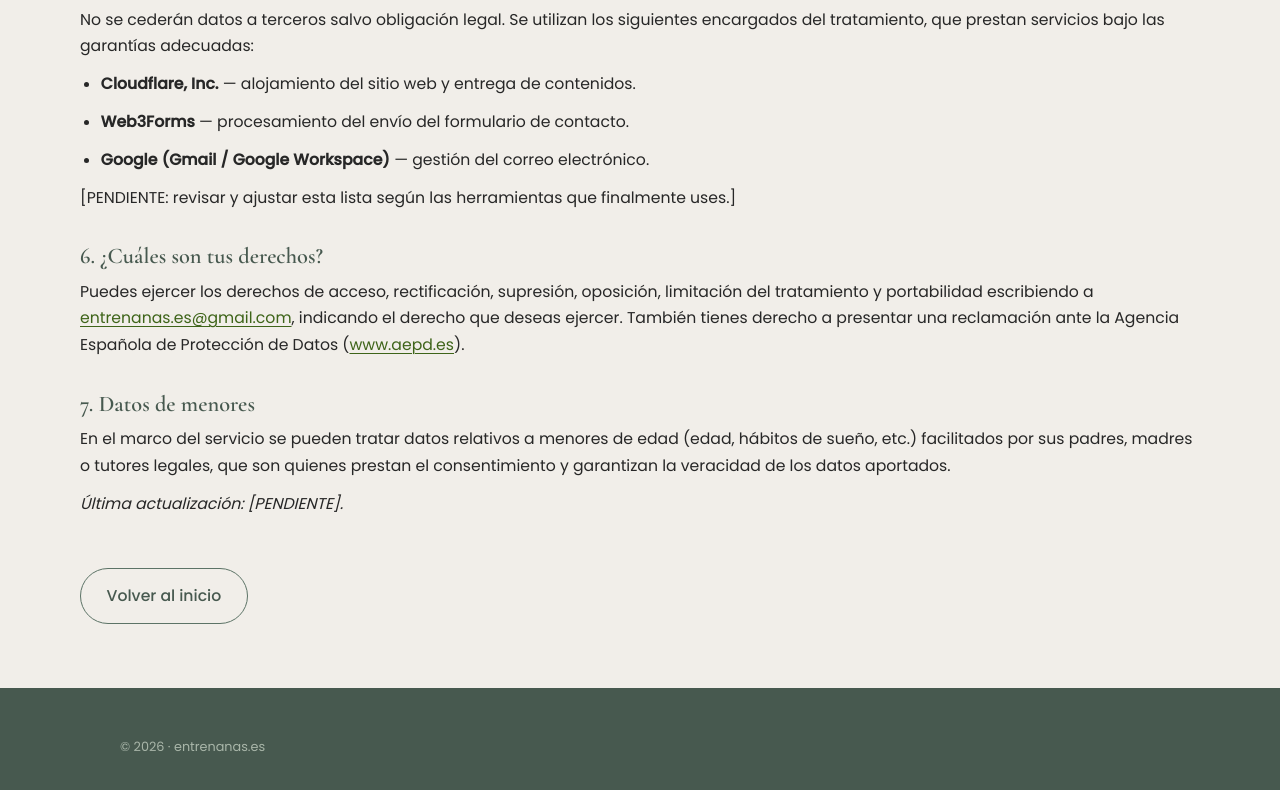
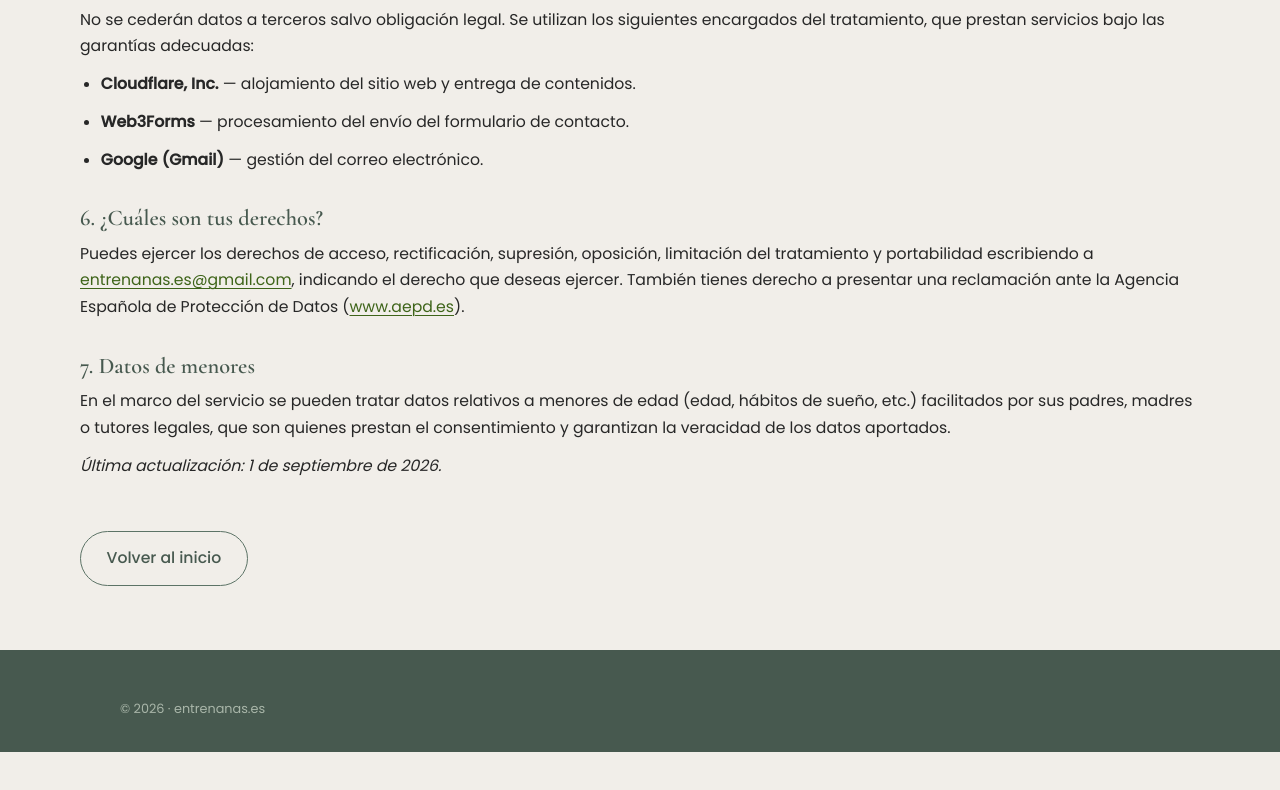
Before and after one commit to keops7/entrenanas.es, a plain HTML site: page public/privacidad.html in a window 1280 px wide. Shown: the part 830-1620 px from the top of the page. After the commit the page ends 1582 px from the top, so only its background shows below. Drawn offline with nearby package versions, Linux system fonts and the light colour scheme.

Commit message:
Legales: domicilio y fecha de última actualización

```diff
--- a/public/privacidad.html
+++ b/public/privacidad.html
@@ -47,9 +47,8 @@
   <ul>
     <li><strong>Cloudflare, Inc.</strong> — alojamiento del sitio web y entrega de contenidos.</li>
     <li><strong>Web3Forms</strong> — procesamiento del envío del formulario de contacto.</li>
-    <li><strong>Google (Gmail / Google Workspace)</strong> — gestión del correo electrónico.</li>
+    <li><strong>Google (Gmail)</strong> — gestión del correo electrónico.</li>
   </ul>
-  <p>[PENDIENTE: revisar y ajustar esta lista según las herramientas que finalmente uses.]</p>
 
   <h2>6. ¿Cuáles son tus derechos?</h2>
   <p>Puedes ejercer los derechos de acceso, rectificación, supresión, oposición, limitación del tratamiento y portabilidad escribiendo a <a href="mailto:entrenanas.es@gmail.com">entrenanas.es@gmail.com</a>, indicando el derecho que deseas ejercer. También tienes derecho a presentar una reclamación ante la Agencia Española de Protección de Datos (<a href="https://www.aepd.es" target="_blank" rel="noopener">www.aepd.es</a>).</p>
@@ -57,7 +56,7 @@
   <h2>7. Datos de menores</h2>
   <p>En el marco del servicio se pueden tratar datos relativos a menores de edad (edad, hábitos de sueño, etc.) facilitados por sus padres, madres o tutores legales, que son quienes prestan el consentimiento y garantizan la veracidad de los datos aportados.</p>
 
-  <p><em>Última actualización: [PENDIENTE].</em></p>
+  <p><em>Última actualización: 1 de septiembre de 2026.</em></p>
 
   <a class="btn btn-ghost back-link" href="/">Volver al inicio</a>
 </main>
```
Also changed, not shown: public/aviso-legal.html (+2 -2 lines).
